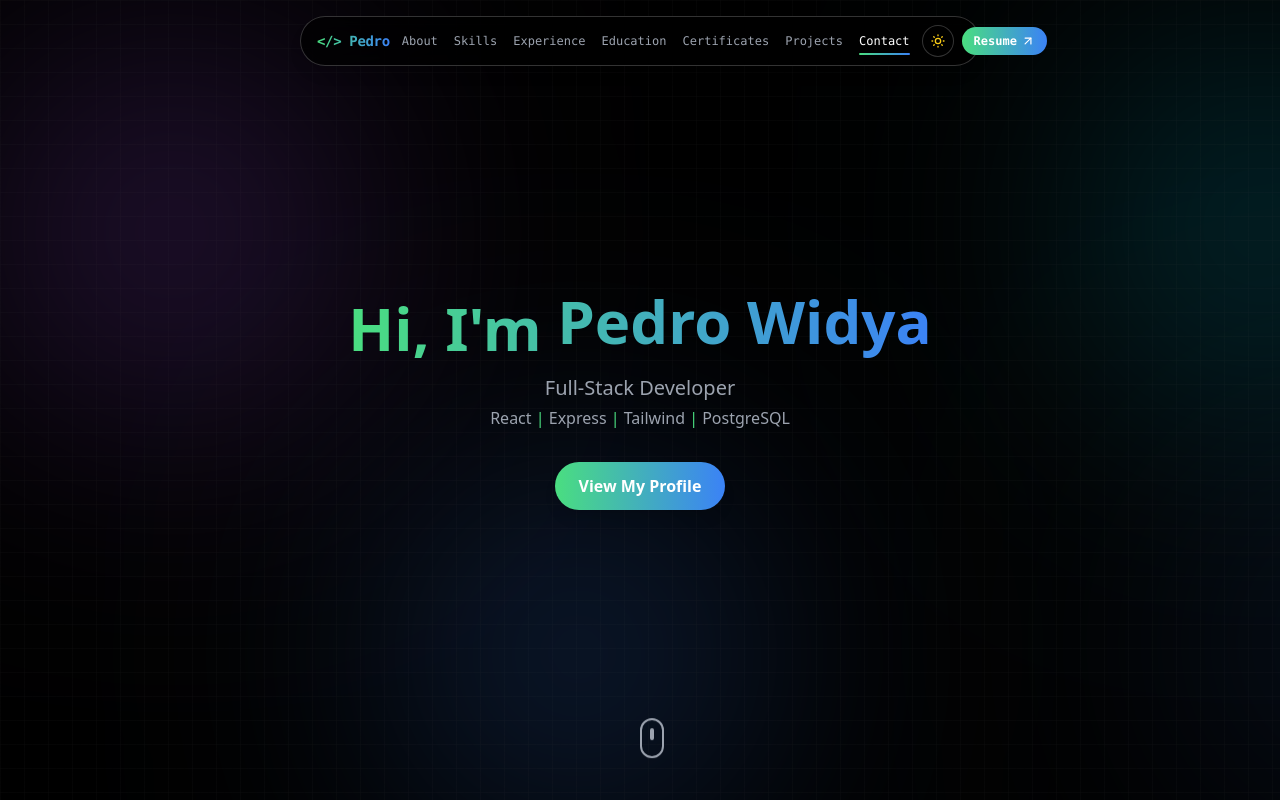
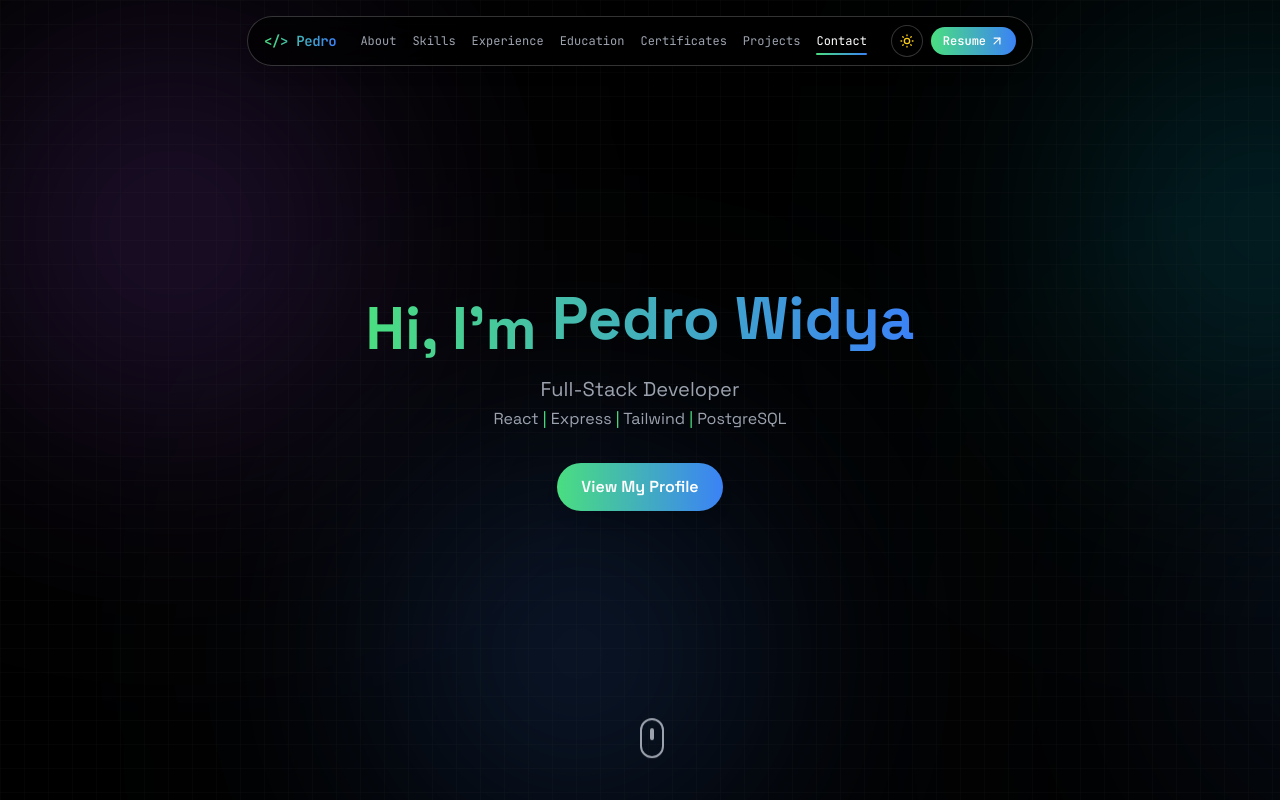
Before and after one commit to edrzvena/portofolio-react, a React (Create React App) app: page / in a window 1280 px wide. Shown: the top 800 px of the page. Built offline with nearby package versions, Linux system fonts and the light colour scheme.

Commit message:
change a font

```diff
--- a/public/index.html
+++ b/public/index.html
@@ -11,6 +11,12 @@
       content="Portfolio Pedro Widya - Full-Stack Developer"
     />
     <link rel="apple-touch-icon" href="%PUBLIC_URL%/logo192.png" />
+    <link rel="preconnect" href="https://fonts.googleapis.com" />
+    <link rel="preconnect" href="https://fonts.gstatic.com" crossorigin />
+    <link
+      href="https://fonts.googleapis.com/css2?family=JetBrains+Mono:wght@400;500;600&family=Space+Grotesk:wght@400;500;600;700&display=swap"
+      rel="stylesheet"
+    />
     <!--
       manifest.json provides metadata used when your web app is installed on a
       user's mobile device or desktop. See https://developers.google.com/web/fundamentals/web-app-manifest/
--- a/src/components/layout/Navbar.js
+++ b/src/components/layout/Navbar.js
@@ -2,6 +2,7 @@ import React from 'react';
 import { FiArrowUpRight, FiMenu, FiX } from 'react-icons/fi';
 import { useTheme } from '../../context/ThemeContext';
 import { SECTIONS } from '../../constants/sections';
+import resumeFile from '../../assets/files/Pedro_CV.pdf';
 
 // Top floating pill navbar.
 // - Kiri: logo/nama (font mono)
@@ -20,7 +21,7 @@ const Navbar = ({ activeSection, scrollToSection, isMenuOpen, setIsMenuOpen }) =
   return (
     <nav className="fixed top-0 left-0 right-0 z-50 px-4 pt-4">
       <div
-        className={`mx-auto flex max-w-[680px] items-center justify-between gap-3 rounded-full border ${surface} px-3 py-2 shadow-lg backdrop-blur-lg transition-colors duration-300 sm:px-4`}
+        className={`mx-auto flex max-w-[680px] items-center justify-between gap-3 rounded-full border ${surface} px-3 py-2 shadow-lg backdrop-blur-lg transition-colors duration-300 sm:px-4 lg:max-w-fit lg:justify-center lg:gap-6`}
       >
         {/* Kiri: logo / nama */}
         <button
@@ -73,7 +74,7 @@ const Navbar = ({ activeSection, scrollToSection, isMenuOpen, setIsMenuOpen }) =
           </button>
 
           <a
-            href="/resume.pdf"
+            href={resumeFile}
             target="_blank"
             rel="noopener noreferrer"
             className="inline-flex items-center gap-1 rounded-full bg-gradient-to-r from-green-400 to-blue-500 px-3 py-1.5 font-mono text-xs font-semibold text-white transition-all duration-300 hover:shadow-cyan-500/30 hover:scale-105"
--- a/src/sections/About.js
+++ b/src/sections/About.js
@@ -2,7 +2,7 @@ import React from 'react';
 import { useTheme } from '../context/ThemeContext';
 import Button from '../components/ui/Button';
 import profile from "../assets/images/myself_casual.jpg";
-import cvPDF from "../assets/files/Pedro_CV.pdf";
+import resumeFile from "../assets/files/Pedro_CV.pdf";
 
 const About = () => {
   const { isDarkMode } = useTheme();
@@ -65,7 +65,7 @@ const About = () => {
             <div className="mt-6 flex justify-center lg:justify-start">
               <Button
                 as="a"
-                href={cvPDF}
+                href={resumeFile}
                 className="py-2 px-6 rounded-full"
               >
                 <span>Download CV</span>
--- a/tailwind.config.js
+++ b/tailwind.config.js
@@ -4,7 +4,12 @@ module.exports = {
     "./src/**/*.{js,jsx,ts,tsx}",
   ],
   theme: {
-    extend: {},
+    extend: {
+      fontFamily: {
+        sans: ['"Space Grotesk"', 'ui-sans-serif', 'system-ui', 'sans-serif'],
+        mono: ['"JetBrains Mono"', 'ui-monospace', 'SFMono-Regular', 'monospace'],
+      },
+    },
   },
   plugins: [],
 }
```
Also changed, not shown: 1 other file (tests, documents, lock files or other folders).
